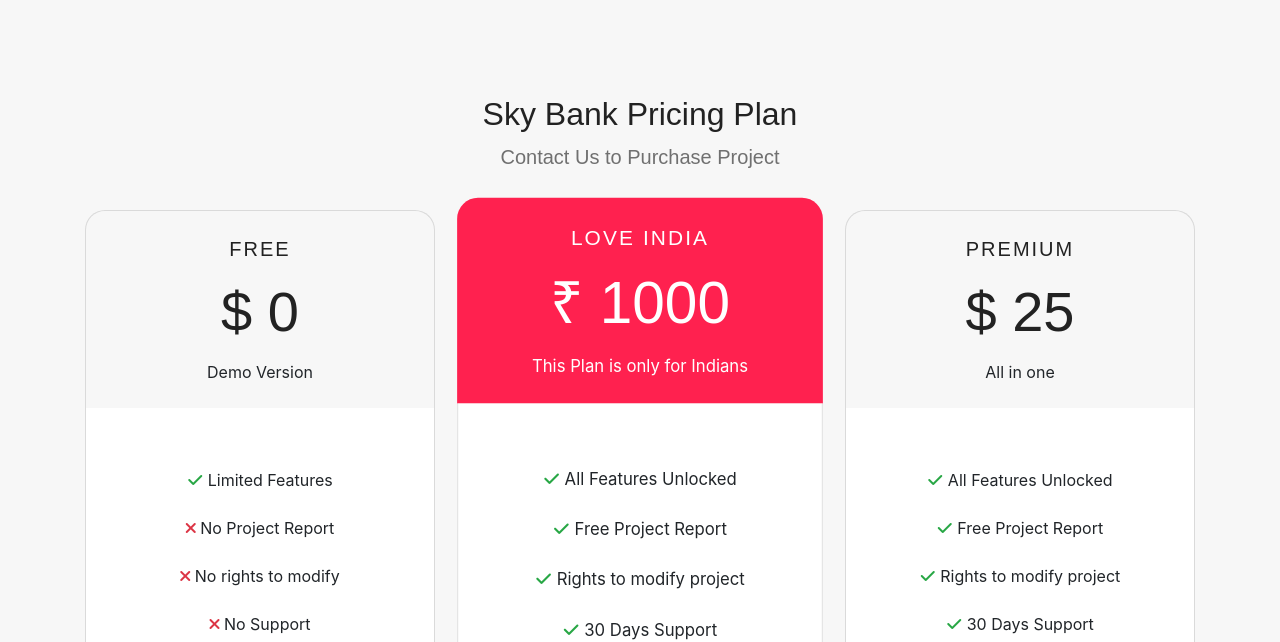
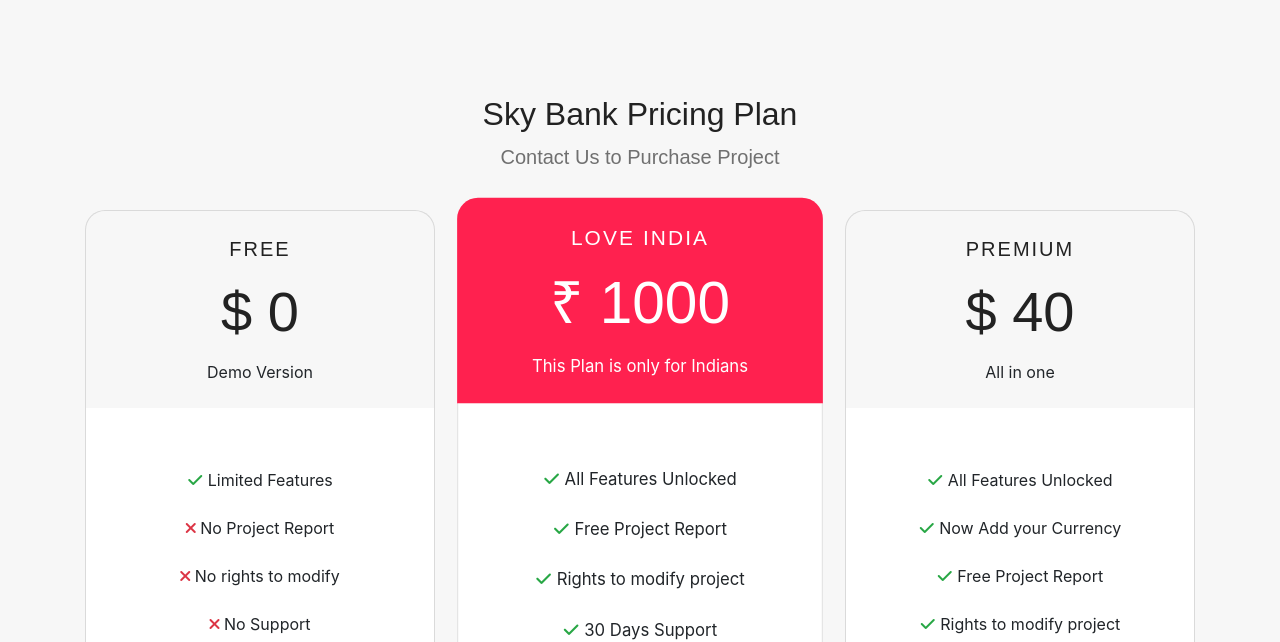
Before and after one commit to projectswithdigambar/skytech, a plain HTML site: page index.html in a window 1280 px wide. Shown: the top 642 px of the page. Drawn offline with nearby package versions, Linux system fonts and the light colour scheme.

Commit message:
Update index.html

```diff
--- a/index.html
+++ b/index.html
@@ -272,12 +272,13 @@
                         <div
                             class="price-header lis-bg-light lis-rounded-top py-4 border border-bottom-0 lis-brd-light">
                             <h5 class="text-uppercase lis-latter-spacing-2">premium</h5>
-                            <h1 class="display-4 lis-font-weight-500">$ 25 </h1>
+                            <h1 class="display-4 lis-font-weight-500">$ 40 </h1>
                             <p class="mb-0">All in one</p>
                         </div>
                         <div class="border border-top-0 lis-brd-light bg-white py-5 lis-rounded-bottom">
                             <ul class="list-unstyled lis-line-height-3">
                                 <li> <i class="fa-solid fa-check text-success"></i> All Features Unlocked</li>
+                                <li> <i class="fa-solid fa-check text-success"></i> Now Add your Currency</li>
                                 <li> <i class="fa-solid fa-check text-success"></i> Free Project Report</li>
                                 <li> <i class="fa-solid fa-check text-success"></i> Rights to modify project</li>
                                 <li> <i class="fa-solid fa-check text-success"></i> 30 Days Support</li>
```
